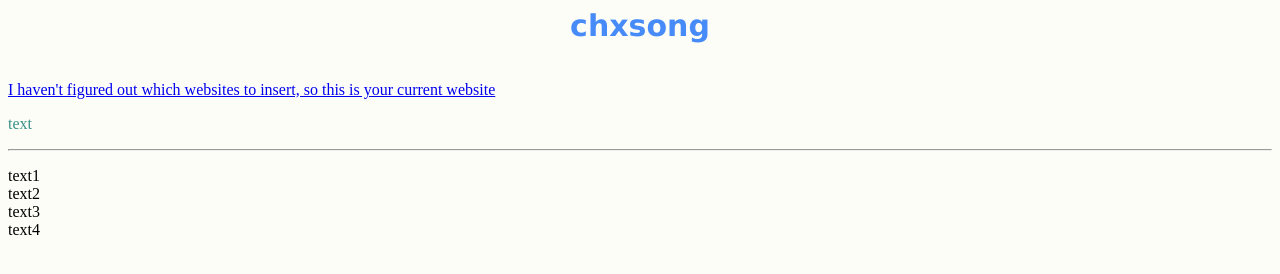
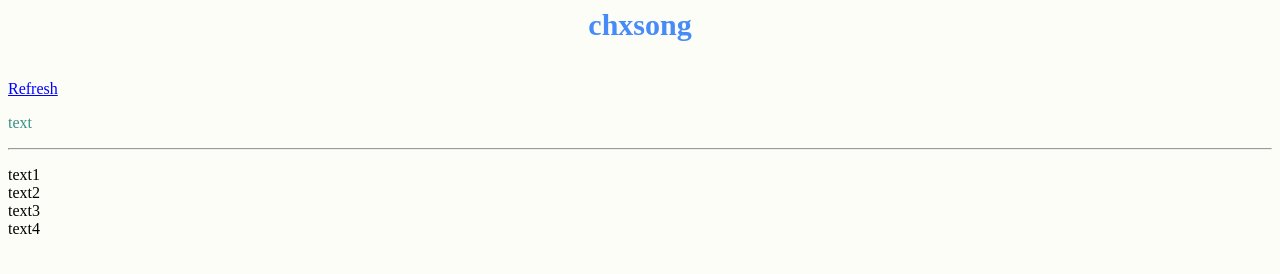
Before and after one commit to chxsong/chxsong.github.io, a plain HTML site: page index.html in a window 1280 px wide. Drawn offline with Linux system fonts and the light colour scheme.

Commit message:
Create index.html

```diff
--- a/index.html
+++ b/index.html
@@ -1,15 +1,13 @@
 <html>
 
 <body style="background-color:#FDFDF8">
-<h1 style="font-family:verdana;color:#468BF7;font-size:30px;text-align:center">chxsong</h1>
+<h1 style="font-family:pingfang;color:#468BF7;font-size:30px;text-align:center">chxsong</h1>
 <br/>
-<a href="https://chxsong.github.io">
-I haven't figured out which websites to insert, so this is your current website
-</a>
+<a href="https://chxsong.github.io" style="color:blue;text-align:center">Refresh</a>
 <p style="color:#399188">text</p>
 <hr/>
 <p>text1<br/>text2<br/>text3<br/>text4</p>
-<!-- this is a comment. 这个是注释 -->
+<!-- this is a comment.-->
 </body>
 
 </html>
```
